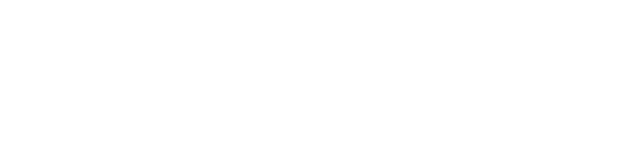
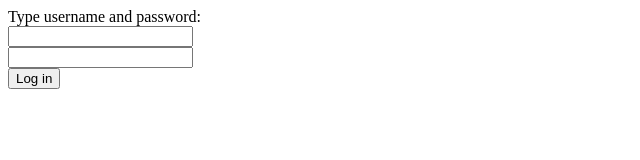
Before and after one commit to NikolajHoggins/service-management-project, a plain HTML site: page frontend/index.html in a window 1280 px wide. Shown: the whole page, without its empty margins (0-640 px from the left). Drawn offline with Linux system fonts and the light colour scheme.

Commit message:
Login Skærm

```diff
--- a/frontend/index.html
+++ b/frontend/index.html
@@ -1,9 +1,10 @@
-<!DOCTYPE html>
-<html lang="en">
-  <head>
-    <meta charset="UTF-8" />
-    <meta name="viewport" content="width=device-width, initial-scale=1.0" />
-    <title>Document</title>
-  </head>
-  <body></body>
+<html>
+<body>
+    <form id="form" name=formName onsubmit="return false">
+        <label for="inputFieldText">Type username and password:</label><br>
+        <input type="text" id="inputField1" name="fname"><br>
+        <input type="text" id="inputField2" name="fname"><br>
+        <button onclick="getCity()"> Log in</button>
+    </form>
+</body>
 </html>
```
